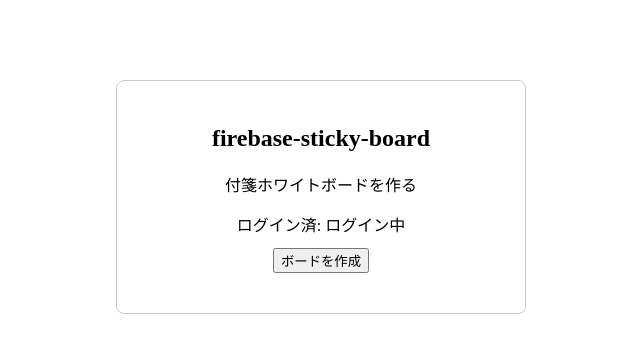
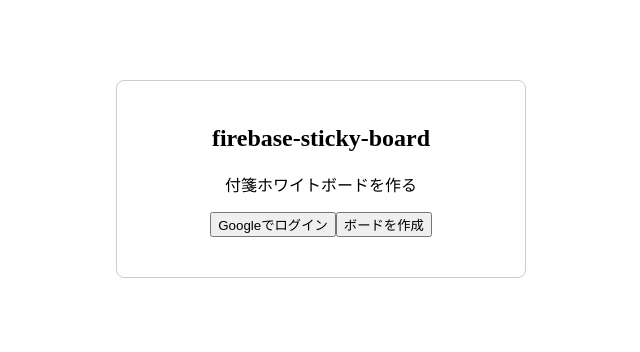
Before and after one commit to konnononko/firebase-sticky-board, a React (Vite) app: page / in a window 1280 px wide. Shown: the top 352 px of the page, without its empty margins (319-959 px from the left). Built offline with nearby package versions, Linux system fonts and the light colour scheme.

Commit message:
fix: show google login button for non logined user

```diff
--- a/src/components/Top.tsx
+++ b/src/components/Top.tsx
@@ -50,7 +50,7 @@
       <h2>firebase-sticky-board</h2>
       <p>付箋ホワイトボードを作る</p>
       <div style={{ margin: 16 }}>
-        {user?.isAnonymous ? (
+        {!user || user.isAnonymous ? (
           <button onClick={handleSignIn}>
             Googleでログイン
           </button>
```
